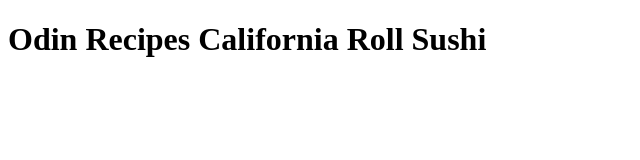
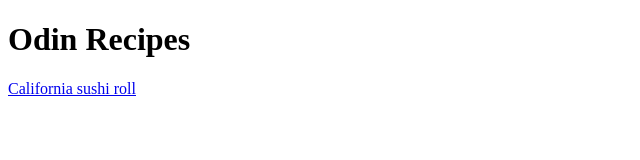
Before and after one commit to FathinHossain/odin-recipes, a plain HTML site: page index.html in a window 1280 px wide. Shown: the whole page, without its empty margins (0-640 px from the left). Drawn offline with Linux system fonts and the light colour scheme.

Commit message:
Added a link to the sushi recipe to the index page

```diff
--- a/index.html
+++ b/index.html
@@ -9,7 +9,7 @@
 <body>
   <h1>
     Odin Recipes
-    California Roll Sushi
   </h1>
+  <a href="recipes/sushi.html">California sushi roll</a>
 </body>
 </html>
```
